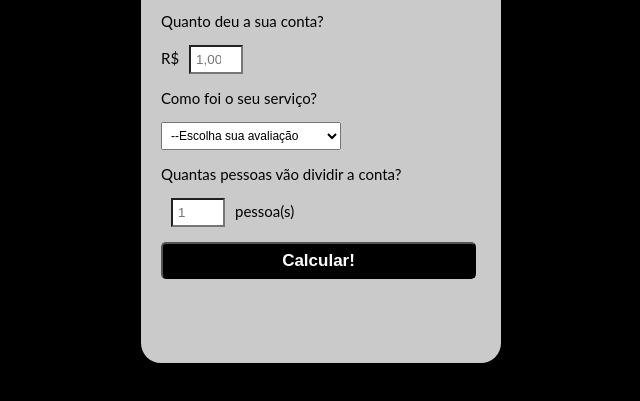
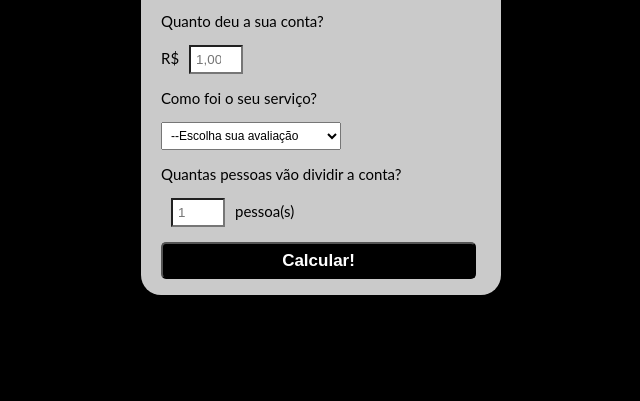
Before and after one commit to Nielvis/Calculadora, a plain HTML site: page index.html in a window 1280 px wide. Shown: the part 167-568 px from the top of the page, without its empty margins (319-959 px from the left). Drawn offline with Linux system fonts and the light colour scheme.

Commit message:
mudanças

```diff
--- a/estilo.css
+++ b/estilo.css
@@ -19,6 +19,8 @@ body{
     background:	#cacaca;
     box-shadow: 5px 10px 5px;
     border-radius: 20px;
+    height: auto !important;
+    padding-bottom: 1rem;
 }
 
 .title{
```
